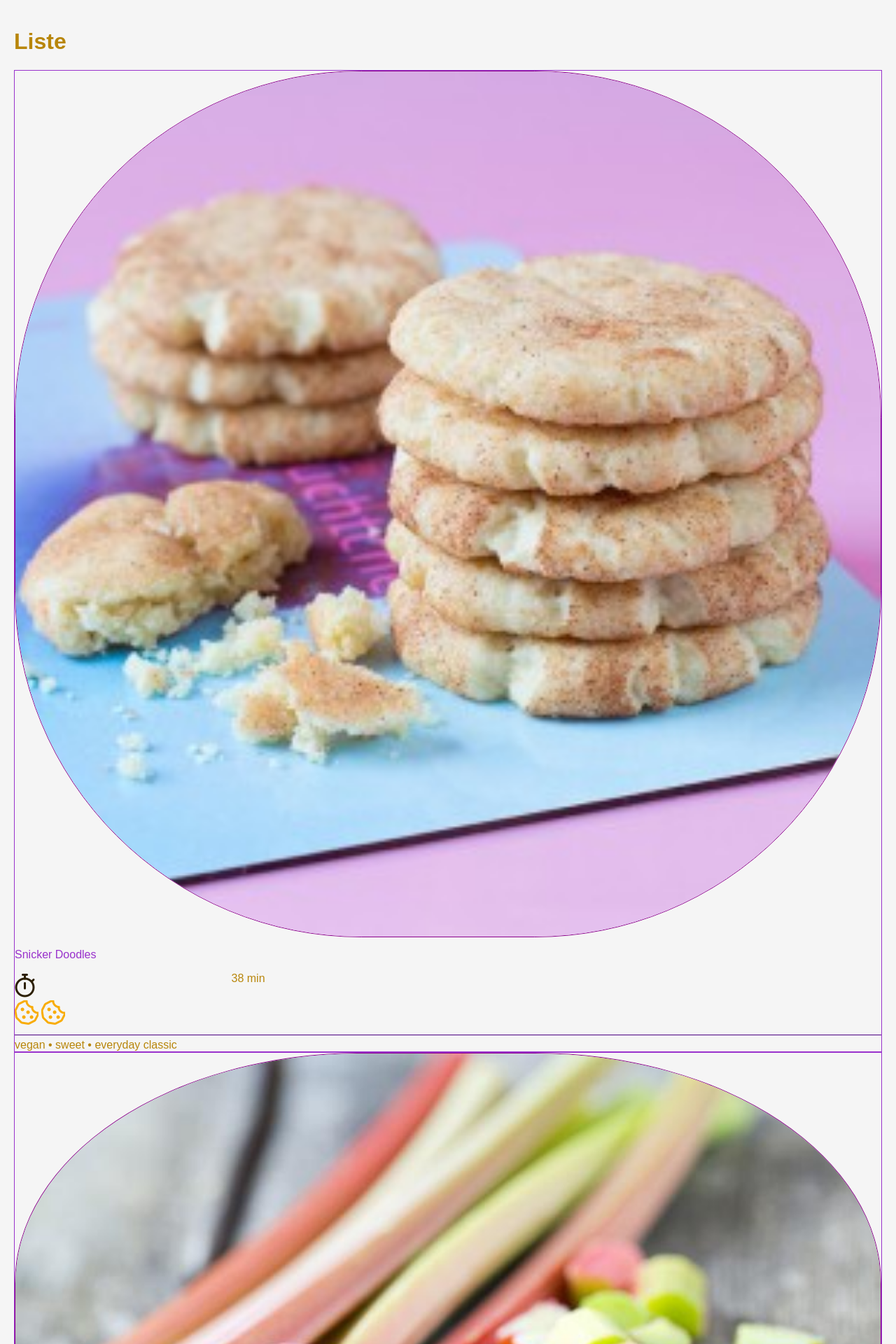
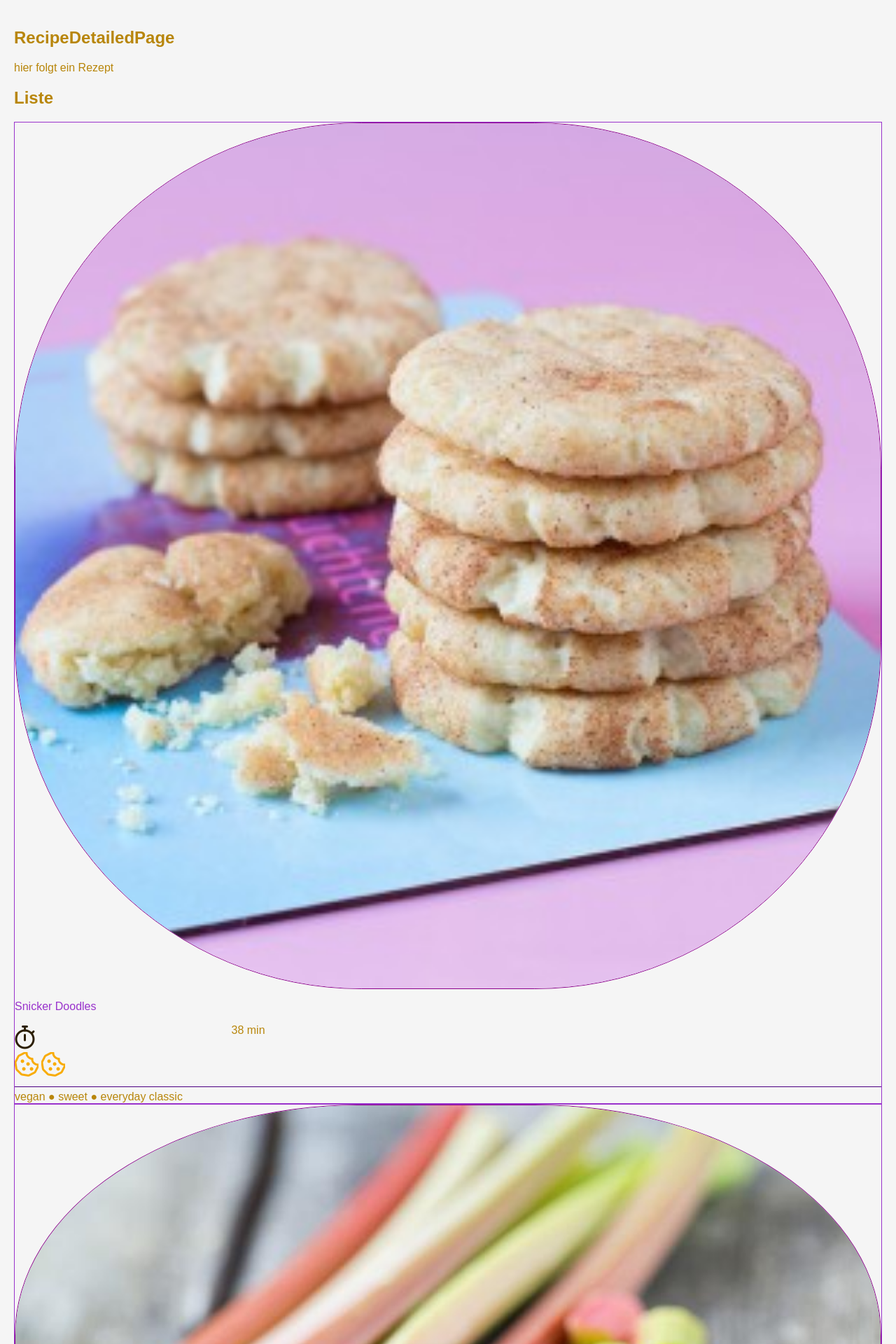
Before and after one commit to L-M-K-B/backen-f-r-menschen, a React (Create React App) app: page / in a window 1280 px wide. Shown: the top 1920 px of the page at 70% size. Built offline with nearby package versions, Linux system fonts and the light colour scheme.

Commit message:
Add files for detailed recipe view

```diff
--- a/src/app/App.js
+++ b/src/app/App.js
@@ -7,6 +7,7 @@ import GlobalStyles from '../misc/GlobalStyles'
 
 import mockdata from '../mockdata'
 import RecipesOverviewPage from '../recipes-overview/RecipesOverviewPage'
+import RecipeDetailedPage from '../recipes-detailed/RecipeDetailedPage'
 
 /*const Grid = styled.div`
   display: grid;
@@ -24,8 +25,8 @@ export default function App() {
   return (
     <div>
       <GlobalStyles />
-      <h1>Liste</h1>
       <main>
+        <RecipeDetailedPage recipesList={recipesList} />
         <RecipesOverviewPage recipesList={recipesList} />
       </main>
     </div>
--- /dev/null
+++ b/src/recipes-detailed/RecipeDetailedPage.js
@@ -0,0 +1,11 @@
+import React from 'react'
+import RecipeStage from './RecipeStage'
+
+export default function RecipeDetailedPage() {
+  return (
+    <div>
+      <h2>RecipeDetailedPage</h2>
+      <RecipeStage />
+    </div>
+  )
+}
--- /dev/null
+++ b/src/recipes-detailed/RecipeStage.js
@@ -0,0 +1,36 @@
+import React from 'react'
+
+export default function RecipeStage() {
+  return <p>hier folgt ein Rezept</p>
+}
+
+const recipe = {
+  id: 'recipe01',
+  recipeName: 'Snicker Doodles',
+  time: 38,
+  difficulty: 2,
+  ingredients: [
+    [120, 'g', 'vegetable margarine'],
+    [60, 'g', 'cane sugar'],
+    [1, 'teaspoon', 'vanilla extract'],
+    [220, 'g', 'wheat flour (type 550)'],
+    [10, 'g', 'cornstarch'],
+    [1, 'teaspoon', 'baking powder'],
+    [0.5, 'teaspoon', 'soda'],
+    [4, 'tablespoons', 'vegetable milk or water'],
+    [2, 'tablespoons', 'cane sugar'],
+    [0.75, 'teaspoon', 'cinnamon'],
+  ],
+  shortDescription: [
+    '1. Put the margarine and 60 g sugar in a mixing bowl and beat until fluffy with a hand mixer or a food processor.',
+    '2. Sift flour, starch, baking soda and baking soda in a second mixing bowl and mix gently.',
+    '3.  Add the flour mixture slowly to the margarine. Add vanilla extract and vegetable milk / water and mix it again.',
+    '4. Preheat oven to 175ºC top / bottom heat.',
+    '5. Mix cinnamon and the rest of sugar for the cinnamon-sugar mixture in a small bowl.',
+    '6. Now form balls from the dough that have a diameter of about 3.5cm and roll in cinnamon-sugar mixture.',
+    '7. Place the balls approx. 6cm apart from each other on a baking tray lined with a reusable baking mat or baking paper and flatten with the palm of the hand.',
+    '8. Bake in the oven on a medium rack for about 8-10 minutes. Afterwards let them cool down.',
+  ],
+  tags: ['vegan', 'sweet', 'everyday classic'],
+  titleImage: '/images/SnickerDoodles.jpg',
+}
--- a/src/recipes-overview/RecipesOverviewPage.js
+++ b/src/recipes-overview/RecipesOverviewPage.js
@@ -2,5 +2,10 @@ import React from 'react'
 import ListOfRecipes from './ListOfRecipes'
 
 export default function RecipesOverviewPage({ recipesList }) {
-  return <ListOfRecipes recipesList={recipesList} />
+  return (
+    <div>
+      <h2>Liste</h2>
+      <ListOfRecipes recipesList={recipesList} />
+    </div>
+  )
 }
--- a/src/recipes-overview/Tags.js
+++ b/src/recipes-overview/Tags.js
@@ -8,5 +8,5 @@ const StyledTagList = styled.div`
 `
 
 export default function Tags({ tags }) {
-  return <StyledTagList>{tags.join('  •  ')}</StyledTagList>
+  return <StyledTagList>{tags.join('  ●  ')}</StyledTagList>
 }
```
Also changed, not shown: src/recipes-detailed/IngredientsList.js (added), src/recipes-detailed/SingleIngredient.js (added).
